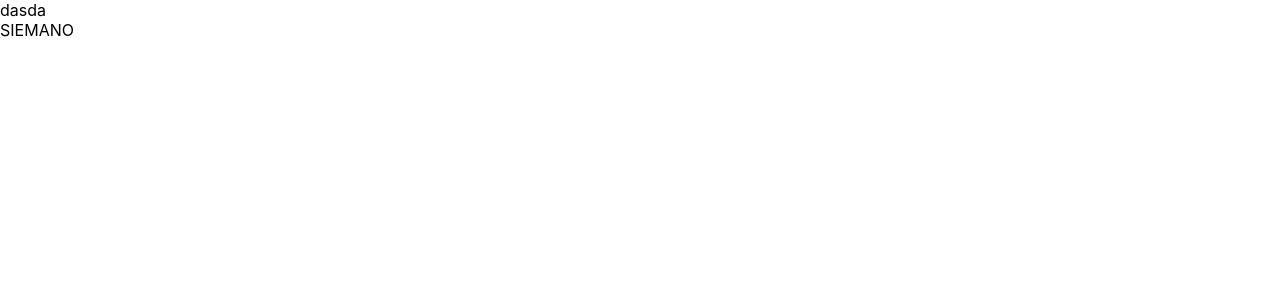
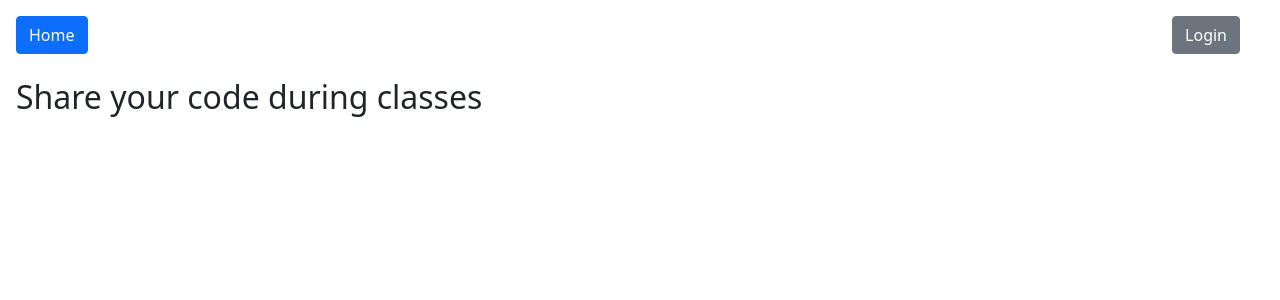
Before and after one commit to adrianryt/UI_IOZeta, a React (Create React App) app in the folder app/: page / in a window 1280 px wide. Shown: the top 300 px of the page. Built offline with nearby package versions, Linux system fonts and the light colour scheme.

Commit message:
main page v0.1.0

```diff
--- a/app/src/App.js
+++ b/app/src/App.js
@@ -3,12 +3,13 @@ import {BrowserRouter} from "react-router-dom";
 import {Route, Routes} from "react-router";
 import React from "react";
 import Home from "./Home.tsx"
+import NavMenu from "./NavMenu.tsx";
 
 
 function App() {
   return (
       <BrowserRouter>
-          dasda
+          <NavMenu />
         <Routes>
           <Route path="/" element={<Home />}>
             {/*<Route index element={<Home />} />*/}
--- a/app/src/Home.tsx
+++ b/app/src/Home.tsx
@@ -2,7 +2,9 @@ import * as React from "react";
 
 const Home = () => {
     return (
-        <div> SIEMANO</div>
+        <>
+            <h2 className="ms-3 mt-4">Share your code during classes</h2>
+        </>
     )
 }
 export default Home;
--- /dev/null
+++ b/app/src/NavMenu.css
@@ -0,0 +1,13 @@
+#login-button-wrapper{
+    margin-right: 40px;
+}
+
+nav > div > div > button > a {
+    color: white;
+    text-decoration: none;
+}
+
+nav > div > div > button > a:hover {
+    color: white;
+    text-decoration: none;
+}
--- /dev/null
+++ b/app/src/NavMenu.tsx
@@ -0,0 +1,23 @@
+import * as React from "react";
+import './NavMenu.css'
+import {Button} from "react-bootstrap";
+import {Link} from "react-router-dom";
+
+const NavMenu = () => {
+    return(
+        <nav className="mt-3">
+            <div className="d-flex flex-row justify-content-between">
+                <div>
+                    <Button className="btn btn-primary ms-3">
+                        <Link className="link" to={"/"}>Home</Link>
+                    </Button>
+                </div>
+                <div id="login-button-wrapper">
+                    <Button className="btn btn-secondary">Login</Button>
+                </div>
+            </div>
+        </nav>
+    )
+}
+
+export default NavMenu;
--- a/app/src/index.js
+++ b/app/src/index.js
@@ -2,6 +2,7 @@ import React from 'react';
 import ReactDOM from 'react-dom';
 import './index.css';
 import App from './App';
+import 'bootstrap/dist/css/bootstrap.min.css';
 import reportWebVitals from './reportWebVitals';
 
 ReactDOM.render(
```
